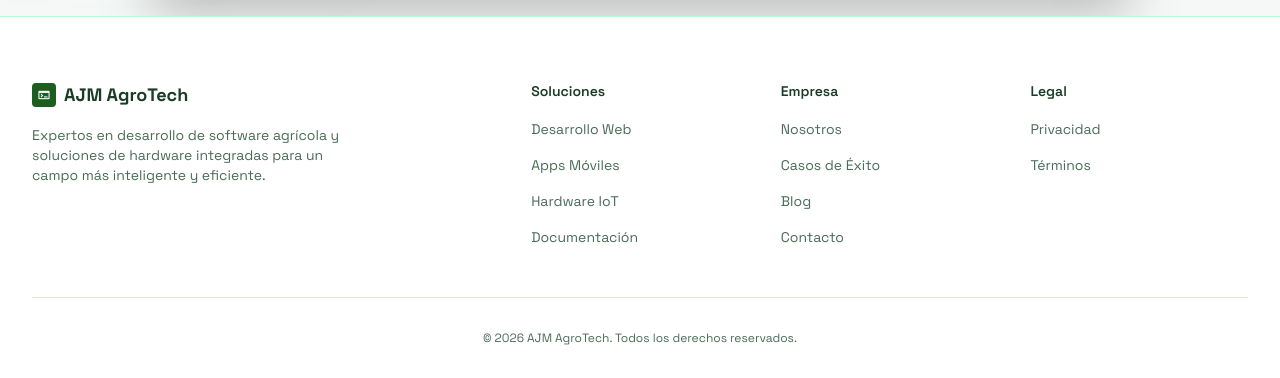
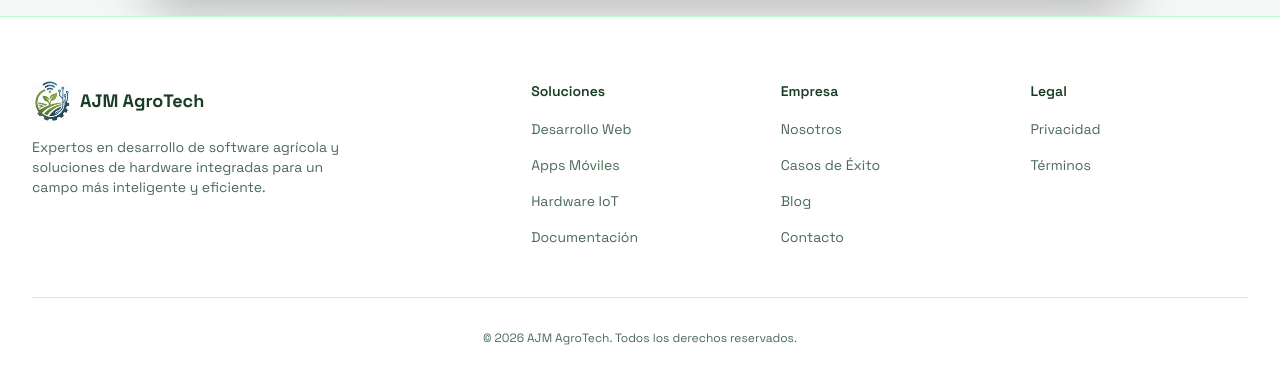
Before and after one commit to iRed72/AJM-AgroTech, a Django app: page /login/ in a window 1280 px wide. Shown: the part 684-1062 px from the top of the page. Run offline with Django 5.2, Linux system fonts and the light colour scheme; some libraries are stand-ins or nearby versions.

Commit message:
logo en el footer

```diff
--- a/templates/footer.html
+++ b/templates/footer.html
@@ -1,10 +1,11 @@
+{% load static %}
 <footer class="bg-surface-light border-t border-green-200 pt-16 pb-8 dark:bg-surface-dark dark:border-green-900">
 <div class="mx-auto max-w-7xl px-4 sm:px-6 lg:px-8">
 <div class="grid grid-cols-2 gap-8 md:grid-cols-4 lg:grid-cols-5">
 <div class="col-span-2 lg:col-span-2">
 <div class="flex items-center gap-2 mb-4">
-<div class="flex h-6 w-6 items-center justify-center rounded bg-secondary text-white">
-<span class="material-symbols-outlined text-sm">terminal</span>
+<div class="flex h-10 w-10 items-center justify-center overflow-hidden rounded-lg bg-white dark:bg-slate-900">
+<img src="{% static 'img/ajm_logo.png' %}" alt="AJM AgroTech" class="h-full w-full object-cover"/>
 </div>
 <span class="text-lg font-bold text-text-main dark:text-white">AJM AgroTech</span>
 </div>
--- a/users/templates/users/login.html
+++ b/users/templates/users/login.html
@@ -85,7 +85,10 @@
 <span class="absolute inset-y-0 left-0 pl-3 flex items-center pointer-events-none text-slate-400 group-focus-within:text-primary transition-colors">
 <span class="material-symbols-outlined">lock</span>
 </span>
-<input class="w-full pl-10 pr-4 py-3 rounded-lg border border-slate-200 dark:border-slate-700 bg-background-light dark:bg-[#1c3a2f] text-slate-900 dark:text-white placeholder:text-slate-400 focus:outline-none focus:ring-2 focus:ring-primary/50 focus:border-primary transition-all font-normal" placeholder="••••••••" required="" type="password"/>
+<input id="password" class="w-full pl-10 pr-12 py-3 rounded-lg border border-slate-200 dark:border-slate-700 bg-background-light dark:bg-[#1c3a2f] text-slate-900 dark:text-white placeholder:text-slate-400 focus:outline-none focus:ring-2 focus:ring-primary/50 focus:border-primary transition-all font-normal" placeholder="••••••••" required="" type="password"/>
+<button id="togglePassword" type="button" aria-label="Mostrar contraseña" class="absolute inset-y-0 right-0 pr-3 flex items-center text-slate-400 hover:text-primary transition-colors">
+<span id="togglePasswordIcon" class="material-symbols-outlined">visibility</span>
+</button>
 </div>
 </label>
 <div class="flex items-center gap-2 mt-1">
@@ -107,4 +110,16 @@
 </div>
 </main>
 {% include 'footer.html' %}
+<script>
+    const passwordInput = document.getElementById('password');
+    const togglePasswordButton = document.getElementById('togglePassword');
+    const togglePasswordIcon = document.getElementById('togglePasswordIcon');
+
+    togglePasswordButton.addEventListener('click', () => {
+        const isPassword = passwordInput.type === 'password';
+        passwordInput.type = isPassword ? 'text' : 'password';
+        togglePasswordIcon.textContent = isPassword ? 'visibility_off' : 'visibility';
+        togglePasswordButton.setAttribute('aria-label', isPassword ? 'Ocultar contraseña' : 'Mostrar contraseña');
+    });
+</script>
 </body></html>
```
